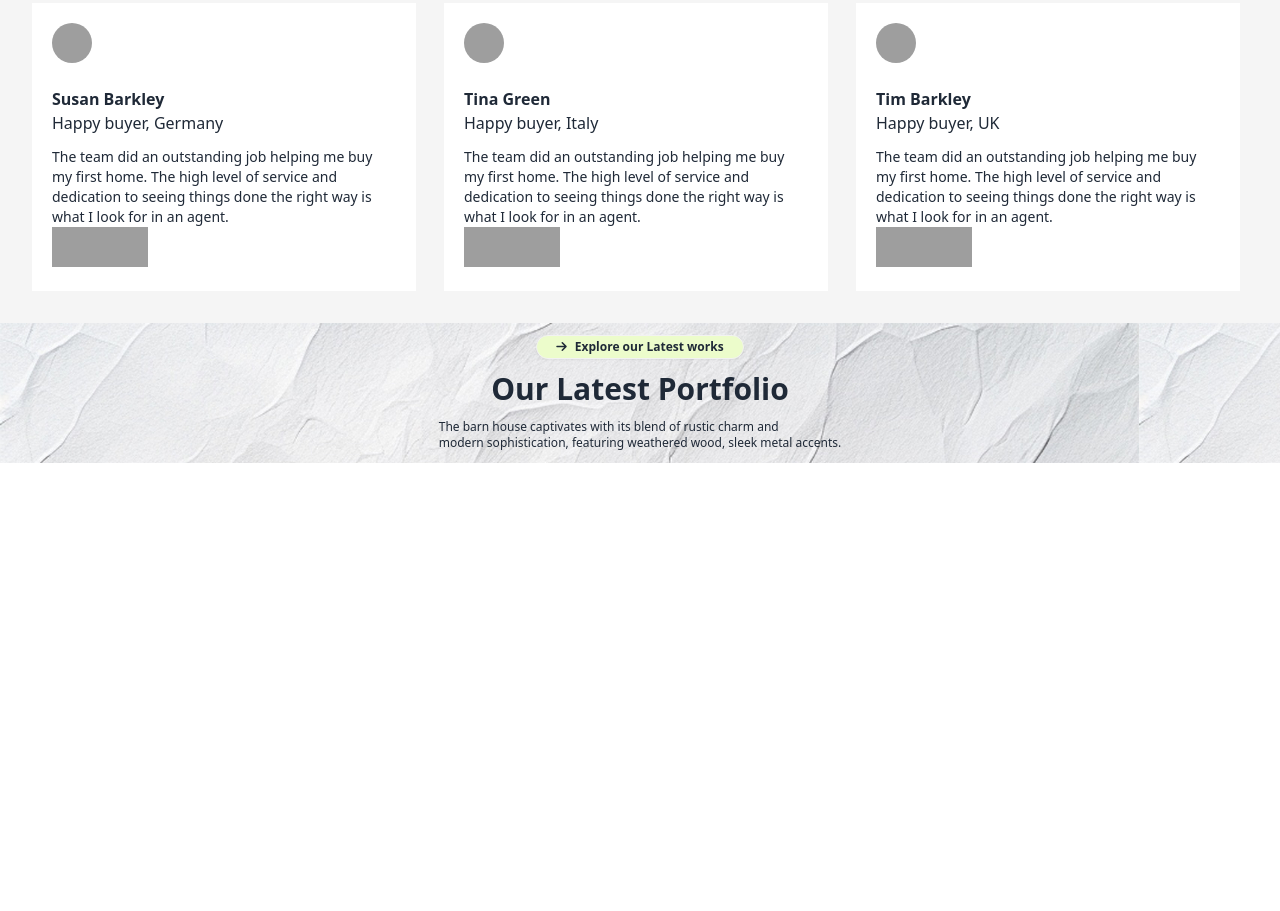
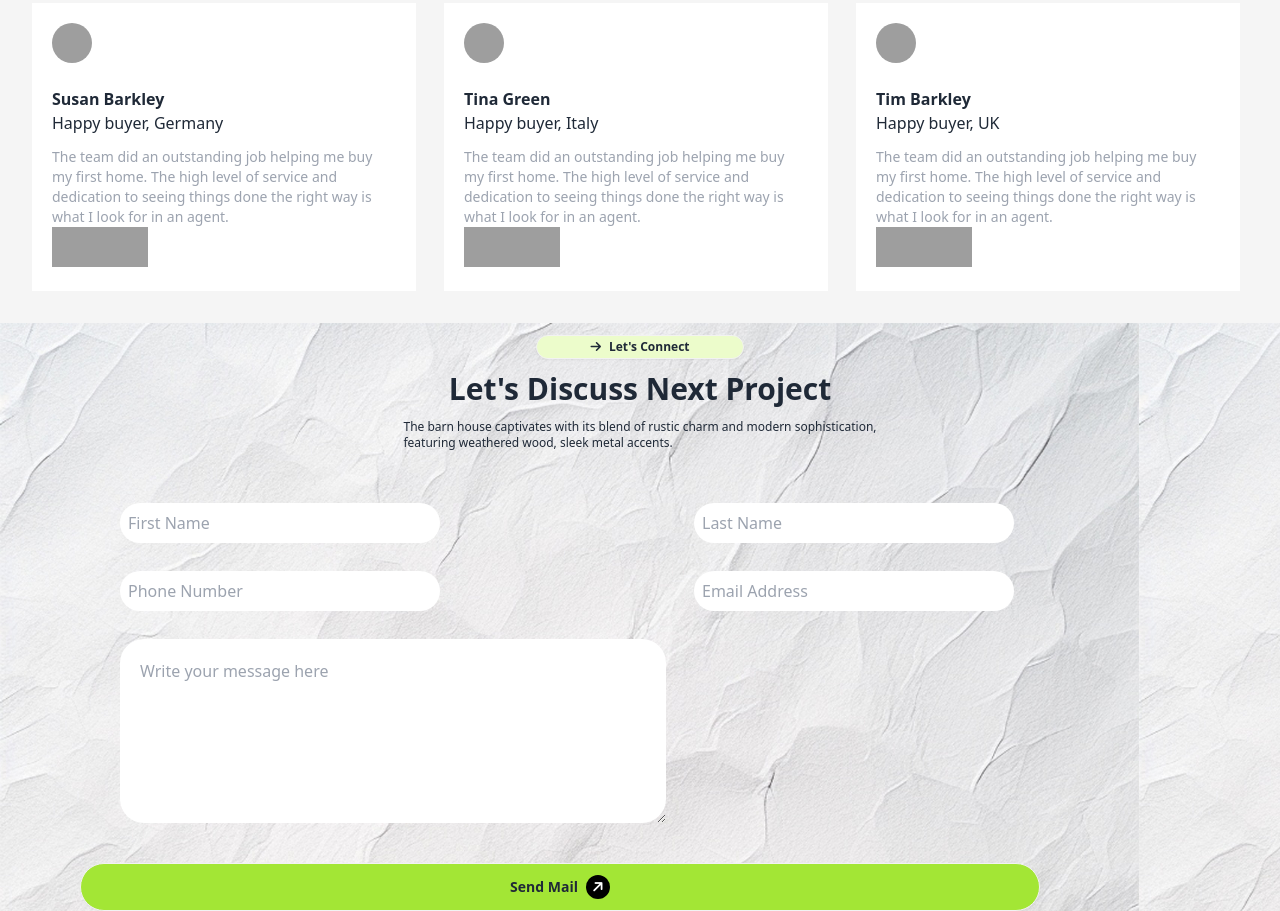
Before and after one commit to Farjana-22/a3, a plain HTML site: page index.html in a window 1280 px wide. Shown: the part 2169-3080 px from the top of the page. Before the commit the page ends 2632 px from the top, so only its background shows below. Drawn offline with nearby package versions, Linux system fonts and the light colour scheme; grey boxes are pictures that could not be loaded.

Commit message:
added form

```diff
--- a/index.html
+++ b/index.html
@@ -205,7 +205,7 @@
           <p class="font-bold">Susan Barkley</p>
           <p class="mb-3">Happy buyer, Germany</p>
         </div>
-        <p class="font-light text-sm">
+        <p class=" text-sm text-gray-400">
           The team did an outstanding job helping me buy my first home. The high level of service and dedication to seeing things done the right way is what I look for in an agent.
         </p>
         <img src="https://t3.ftcdn.net/jpg/02/82/28/04/360_F_282280461_TGstFnrgEjDyiGfTxndBizvibaNrJrCd.jpg" class="h-10 w-24">
@@ -218,7 +218,7 @@
           <p class="font-bold">Tina Green</p>
           <p class="mb-3">Happy buyer, Italy</p>
         </div>
-        <p class="font-light text-sm">
+        <p class=" text-sm text-gray-400">
           The team did an outstanding job helping me buy my first home. The high level of service and dedication to seeing things done the right way is what I look for in an agent.
         </p>
         <img src="https://t3.ftcdn.net/jpg/02/82/28/04/360_F_282280461_TGstFnrgEjDyiGfTxndBizvibaNrJrCd.jpg" class="h-10 w-24">
@@ -230,7 +230,7 @@
           <p class="font-bold">Tim Barkley</p>
           <p class="mb-3">Happy buyer, UK</p>
         </div>
-        <p class="font-light text-sm">
+        <p class=" text-sm text-gray-400">
           The team did an outstanding job helping me buy my first home. The high level of service and dedication to seeing things done the right way is what I look for in an agent.
         </p>
         <img src="https://t3.ftcdn.net/jpg/02/82/28/04/360_F_282280461_TGstFnrgEjDyiGfTxndBizvibaNrJrCd.jpg" class="h-10 w-24">
@@ -238,18 +238,28 @@
     </div>
 
   </section>
-  <section>
-    <div class="bg-scroll" style="background-image: url(assets/bg.jpg)">
+  <section class="bg-scroll" style="background-image: url(assets/bg.jpg)">
+    <div >
       <div class="flex flex-col justify-center items-center gap-3 p-3">
         <a class="btn rounded-3xl btn-xs w-52 bg-lime-100">
-          <i class="fa-solid fa-arrow-right  justify-center items-center"> </i> Explore our Latest works</a>
+          <i class="fa-solid fa-arrow-right  justify-center items-center"> </i> Let's Connect</a>
           <h1 class="font-extrabold text-3xl">
-            Our Latest Portfolio</h1>
-          <p class="font-normal text-xs">The barn house captivates with its blend of rustic charm and <br>
-            modern sophistication, featuring weathered wood, sleek metal accents.</p>
+            Let's Discuss Next Project</h1>
+          <p class="font-normal text-xs">The barn house captivates with its blend of rustic charm and
+            modern sophistication,
+            <br>featuring weathered wood, sleek metal accents.</p>
       </div>
+    </div>
+    <form class="grid  grid-cols-1  lg:grid-cols-2 gap-7 p-10 ml-20">
+      <input type="text" placeholder="First Name" class=" h-10 w-80 rounded-3xl p-2">
+      <input type="text" placeholder="Last Name" class=" h-10 w-80 rounded-3xl p-2">
+      <input type="number" placeholder="Phone Number" class=" h-10 w-80 rounded-3xl p-2">
+      <input type="email" placeholder="Email Address" class=" h-10 w-80 rounded-3xl p-2">
+      <textarea cols="50" rows="6" class=" rounded-3xl p-5 text-gray-400">Write your message here</textarea>
 
-    </div>
+    </form>
+    <a class="btn bg-lime-400 rounded-3xl w-3/4 ml-20">
+      Send Mail  <i class="fa-solid fa-arrow-right bg-black rounded-full -rotate-45 inline-flex w-6 h-6 justify-center items-center text-white "></i></a>
   </section>
  </main>
 
```
